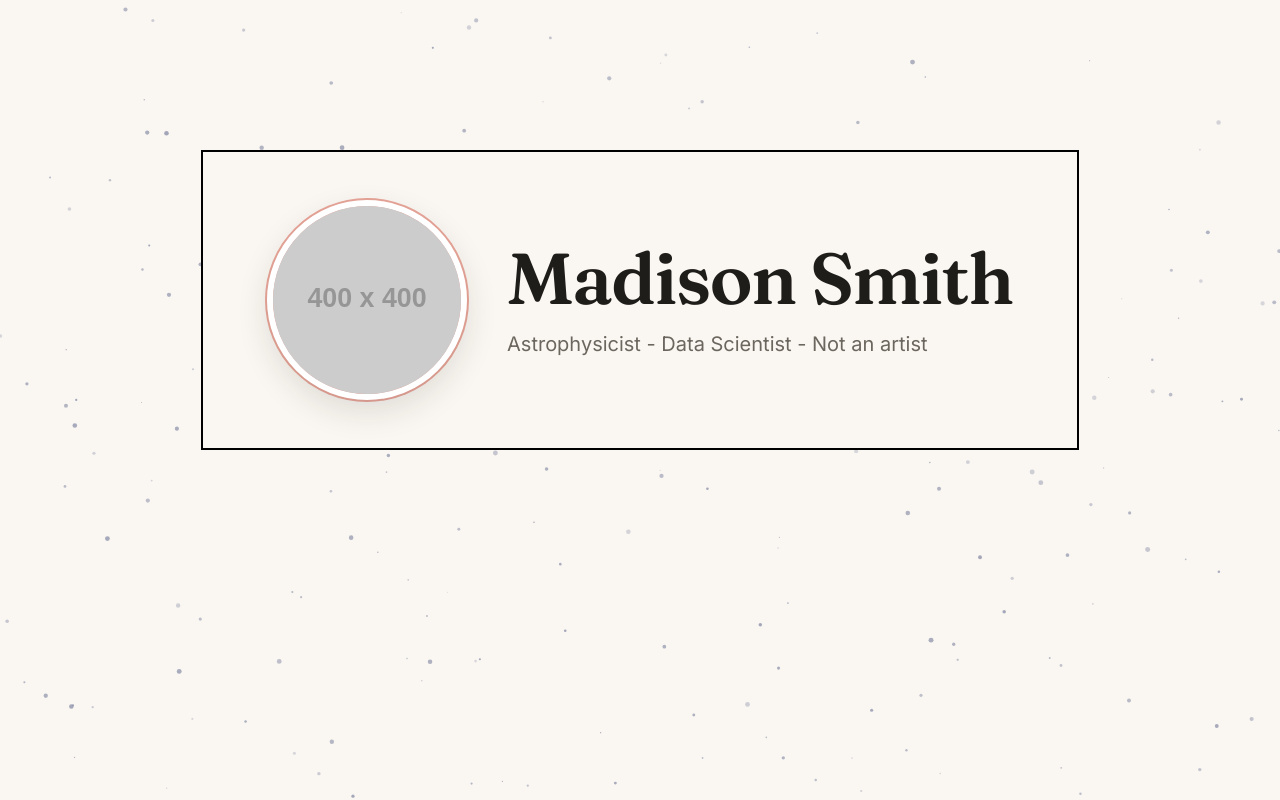
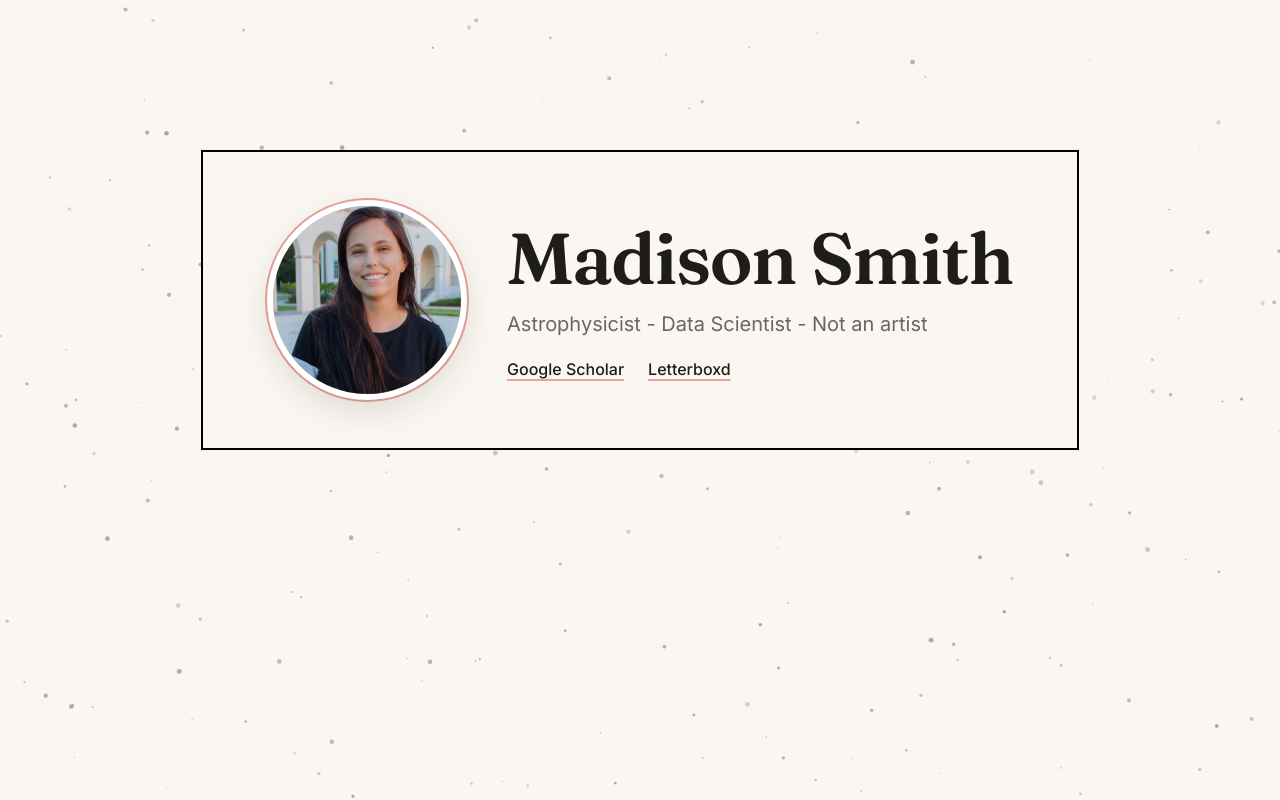
Before and after one commit to msmith126/homepage, a plain HTML site: page hero-section.html in a window 1280 px wide. Drawn offline with Linux system fonts and the light colour scheme; placeholder pictures from the web are drawn by us.

Commit message:
adding personal links

```diff
--- a/hero-section.html
+++ b/hero-section.html
@@ -85,6 +85,7 @@
         aspect-ratio: 1;
         border-radius: 50%;
         object-fit: cover;
+        object-position: center 10%;
         border: 6px solid var(--ring);
         box-shadow:
           var(--shadow),
@@ -108,6 +109,25 @@
         line-height: 1.5;
         color: var(--muted);
       }
+
+      .hero__links {
+        display: flex;
+        gap: 1.5rem;
+        margin-top: 0.5rem;
+      }
+
+      .hero__links a {
+        color: var(--text);
+        font-weight: 500;
+        text-decoration: underline;
+        text-decoration-color: var(--accent);
+        text-decoration-thickness: 2px;
+        text-underline-offset: 4px;
+      }
+
+      .hero__links a:hover {
+        color: var(--accent);
+      }
     </style>
   </head>
   <body>
@@ -117,7 +137,7 @@
         <!-- Swap src for your real photo, e.g. src="images/madison.jpg" -->
         <img
           class="hero__photo"
-          src="https://placehold.co/400x400/e8a598/ffffff?text=MS&font=playfair-display"
+          src="madison.jpg"
           alt="Portrait of Madison Smith"
         />
         <div class="hero__text">
@@ -125,6 +145,21 @@
           <p class="hero__tagline">
             Astrophysicist - Data Scientist - Not an artist
           </p>
+          <nav class="hero__links">
+            <!-- Replace each href with your profile URL -->
+            <a
+              href="https://scholar.google.com/citations?user=BAizl1kAAAAJ&hl=en"
+              target="_blank"
+              rel="noopener"
+              >Google Scholar</a
+            >
+            <a
+              href="https://letterboxd.com/madisonsmith126/"
+              target="_blank"
+              rel="noopener"
+              >Letterboxd</a
+            >
+          </nav>
         </div>
       </section>
     </main>
```
Also changed, not shown: madison.jpg (added).
